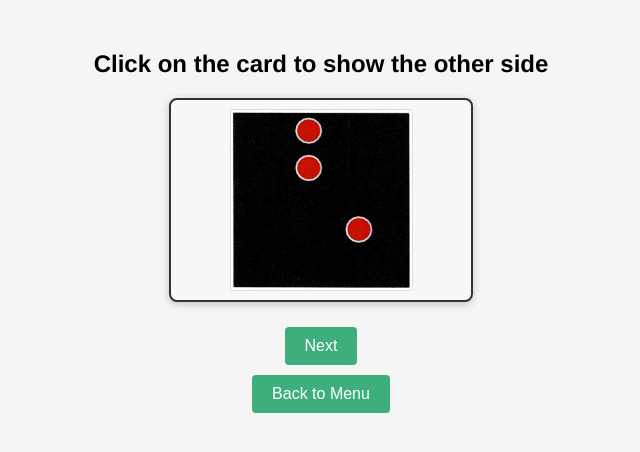
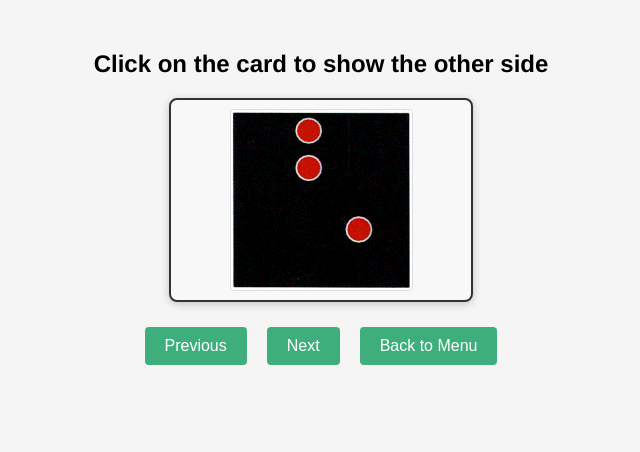
Before and after one commit to ezahavi/to-the-sea-puzzle, a Vue app: page / in a window 1280 px wide. Both pictures are taken after a click on the button "Flip Cards". Shown: the top 452 px of the page, without its empty margins (319-959 px from the left). Built offline with nearby package versions, Linux system fonts and the light colour scheme.

Commit message:
Add a Previous button to the Flashcard game

```diff
--- a/src/components/FlashcardGame.vue
+++ b/src/components/FlashcardGame.vue
@@ -1,6 +1,7 @@
 <template>
   <div class="container">
     <h2>Click on the card to show the other side</h2>
+
     <div class="card" @click="flipCard">
       <div v-if="flipped" class="description">
         <div class="card-id">#{{ currentCard.id }}</div>
@@ -8,8 +9,13 @@
       </div>
       <img v-else :src="currentCard.image" alt="Flashcard image" class="image" />
     </div>
-    <button @click="nextCard">Next</button>
-    <button @click="$emit('back')">Back to Menu</button>
+
+    <!-- Button bar -->
+    <div class="button-bar">
+      <button @click="previousCard">Previous</button>
+      <button @click="nextCard">Next</button>
+      <button @click="$emit('back')">Back to Menu</button>
+    </div>
   </div>
 </template>
 
@@ -37,6 +43,12 @@ export default {
       this.flipped = false;
       this.index = (this.index + 1) % this.shuffledCards.length;
     },
+    previousCard() {
+      this.flipped = false;
+      this.index =
+        (this.index - 1 + this.shuffledCards.length) %
+        this.shuffledCards.length;
+    },
     shuffle(array) {
       const copy = [...array];
       for (let i = copy.length - 1; i > 0; i--) {
@@ -59,6 +71,7 @@ export default {
   align-items: center;
   margin-top: 30px;
 }
+
 .card {
   width: 300px;
   height: 200px;
@@ -71,6 +84,7 @@ export default {
   background: #f8f8f8;
   text-align: center;
 }
+
 .description {
   display: flex;
   flex-direction: column;
@@ -79,17 +93,26 @@ export default {
   text-align: center;
   padding: 10px;
 }
+
 .card-id {
   font-weight: bold;
   margin-bottom: 5px;
 }
+
 .card-text {
   font-size: 18px;
 }
+
 .image {
   max-width: 100%;
   max-height: 100%;
 }
+
+.button-bar {
+  display: flex;
+  gap: 10px;        /* keeps buttons evenly spaced */
+}
+
 button {
   margin: 5px;
 }
```
